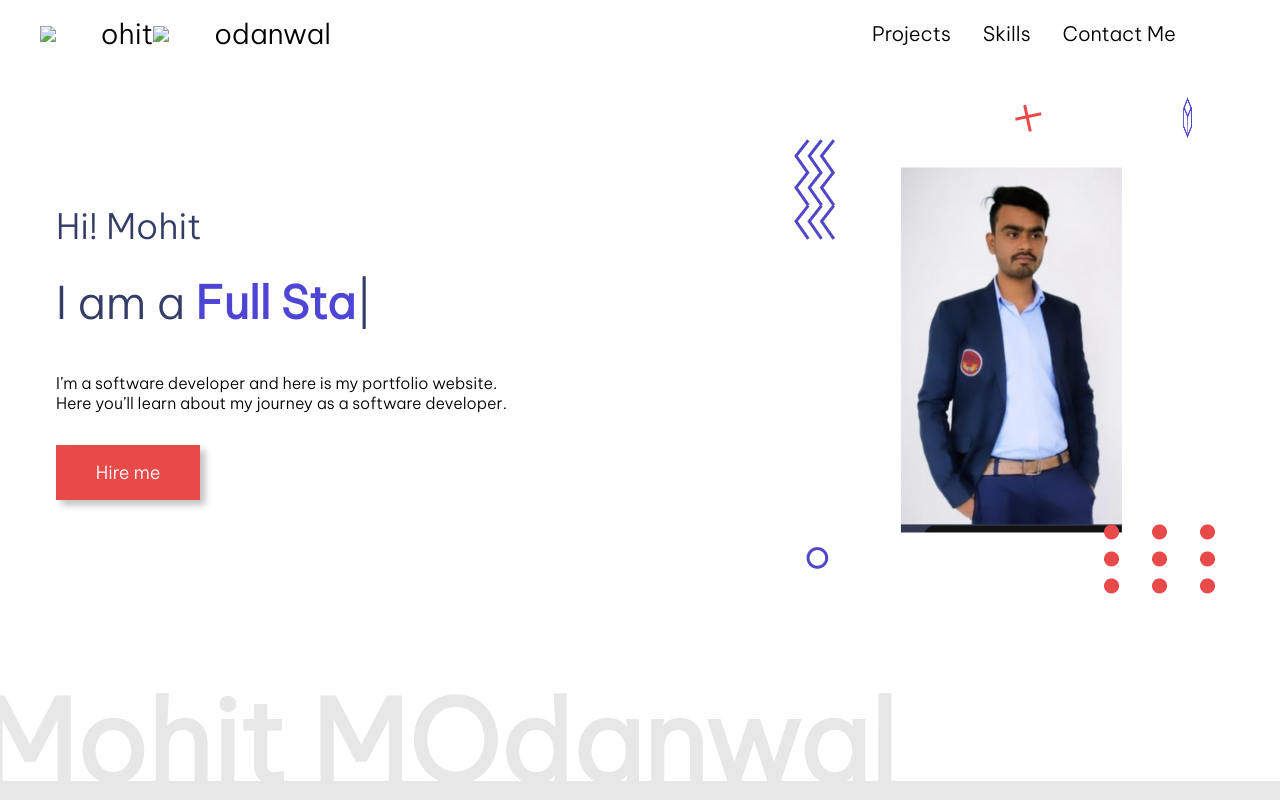
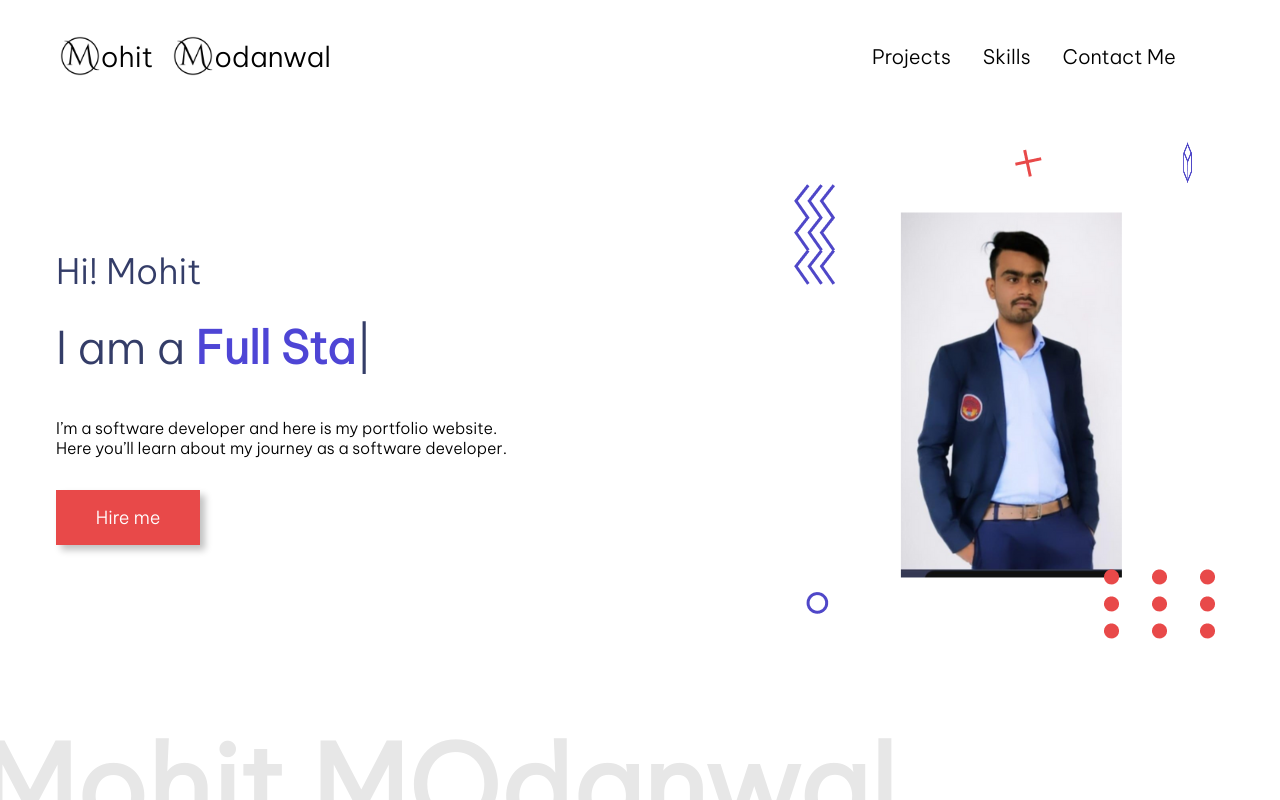
Before and after one commit to mohitmodanwal918/Portfilio-Website, a plain HTML site: page index.html in a window 1280 px wide. Drawn offline with nearby package versions, Linux system fonts and the light colour scheme; files whose address does not match are found by name.

Commit message:
Update index.html

```diff
--- a/index.html
+++ b/index.html
@@ -16,9 +16,9 @@
             <div class="navbar">
 
                 <div class="logo-container">
-                    <img src="./images/userAsset/NavLogo.png" class="logo">
+                    <img src="NavLogo.png" class="logo">
                     <div class="logo-text">ohit</div>
-                    <img src="./images/userAsset/NavLogo.png" class="logo">
+                    <img src="NavLogo.png" class="logo">
                     <div class="logo-text">odanwal</div>
 
                 </div>
```
